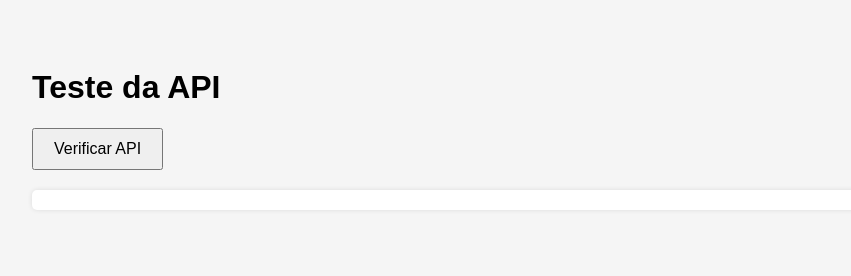
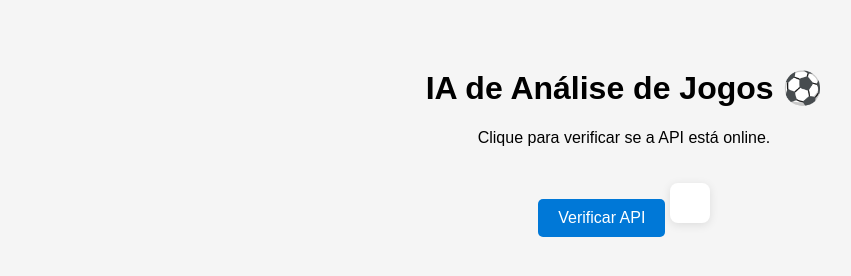
Before and after one commit to esdrasfonsecag-code/Analisador.Grafico, a plain HTML site: page index.html in a window 1280 px wide. Shown: the whole page, without its empty margins (16-867 px from the left). Drawn offline with Linux system fonts and the light colour scheme.

Commit message:
Update index.html

```diff
--- a/index.html
+++ b/index.html
@@ -2,29 +2,47 @@
 <html lang="pt-BR">
 <head>
     <meta charset="UTF-8">
-    <title>Teste API</title>
+    <title>IA de Análise de Jogos</title>
     <style>
-        body { font-family: Arial, sans-serif; padding: 40px; background-color: #f5f5f5; }
-        #resultado { margin-top: 20px; padding: 10px; background-color: #fff; border-radius: 5px; box-shadow: 0 0 5px rgba(0,0,0,0.1);}
-        button { padding: 10px 20px; font-size: 16px; cursor: pointer; }
+        body {
+            font-family: Arial, sans-serif;
+            padding: 40px;
+            background-color: #f5f5f5;
+            text-align: center;
+        }
+        #resultado {
+            margin-top: 20px;
+            padding: 20px;
+            background-color: #fff;
+            border-radius: 8px;
+            box-shadow: 0 2px 10px rgba(0,0,0,0.1);
+            display: inline-block;
+            text-align: left;
+        }
+        button {
+            padding: 10px 20px;
+            font-size: 16px;
+            cursor: pointer;
+            background: #0078D7;
+            color: white;
+            border: none;
+            border-radius: 5px;
+        }
+        button:hover {
+            background: #005fa3;
+        }
     </style>
 </head>
 <body>
-    <h1>Teste da API</h1>
+    <h1>IA de Análise de Jogos ⚽</h1>
+    <p>Clique para verificar se a API está online.</p>
     <button onclick="chamarAPI()">Verificar API</button>
     <div id="resultado"></div>
 
     <script>
         async function chamarAPI() {
+            const resultado = document.getElementById('resultado');
+            resultado.innerText = "Consultando API...";
             try {
-                const response = await fetch('https://analisador-grafico.onrender.com'); // sua URL da API
-                if (!response.ok) throw new Error(`Erro: ${response.status}`);
-                const data = await response.json();
-                document.getElementById('resultado').innerText = JSON.stringify(data, null, 2);
-            } catch (err) {
-                document.getElementById('resultado').innerText = err;
-            }
-        }
-    </script>
-</body>
-</html>
+                const response = await fetch('/api');
+                if (!response.
```
